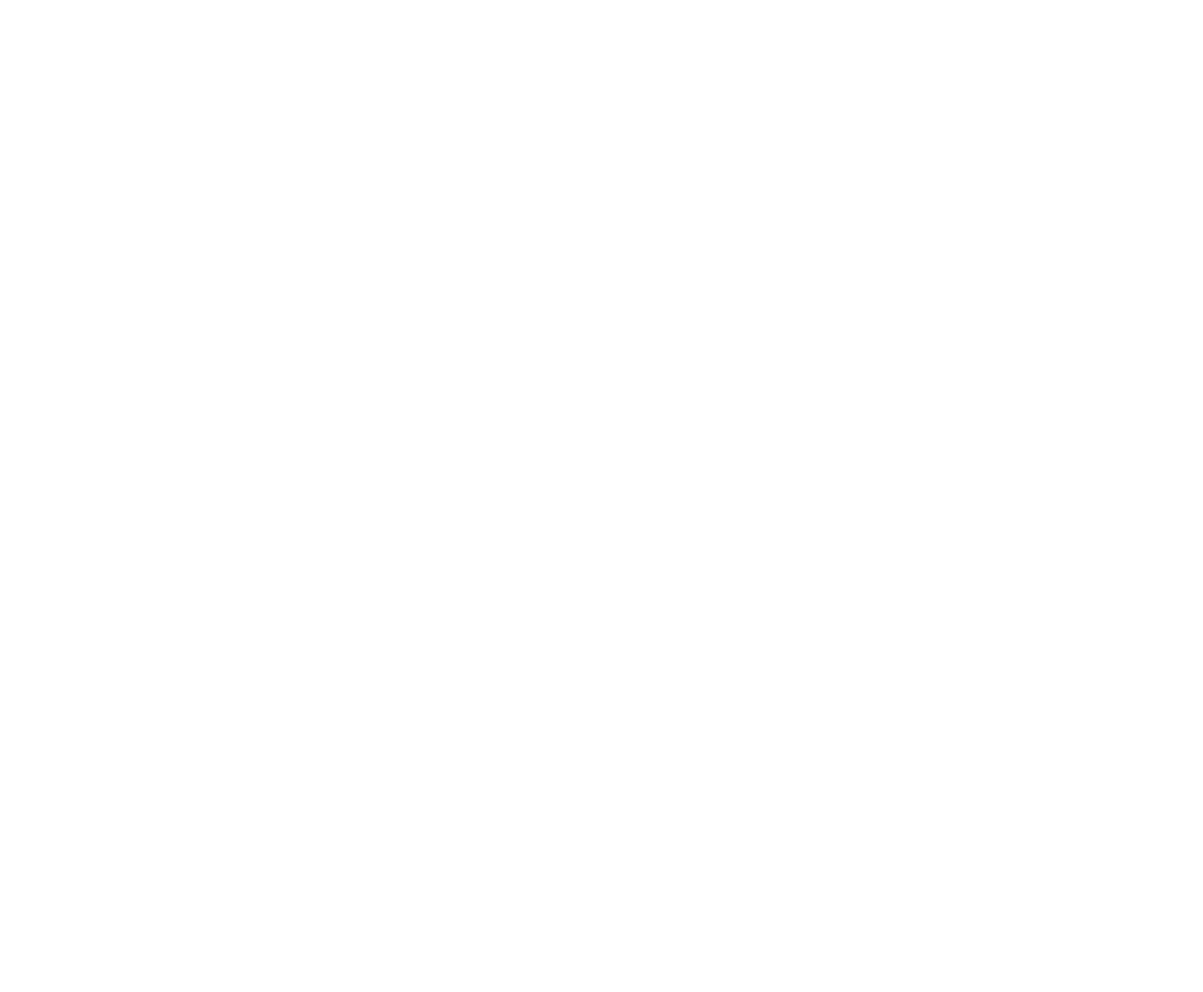
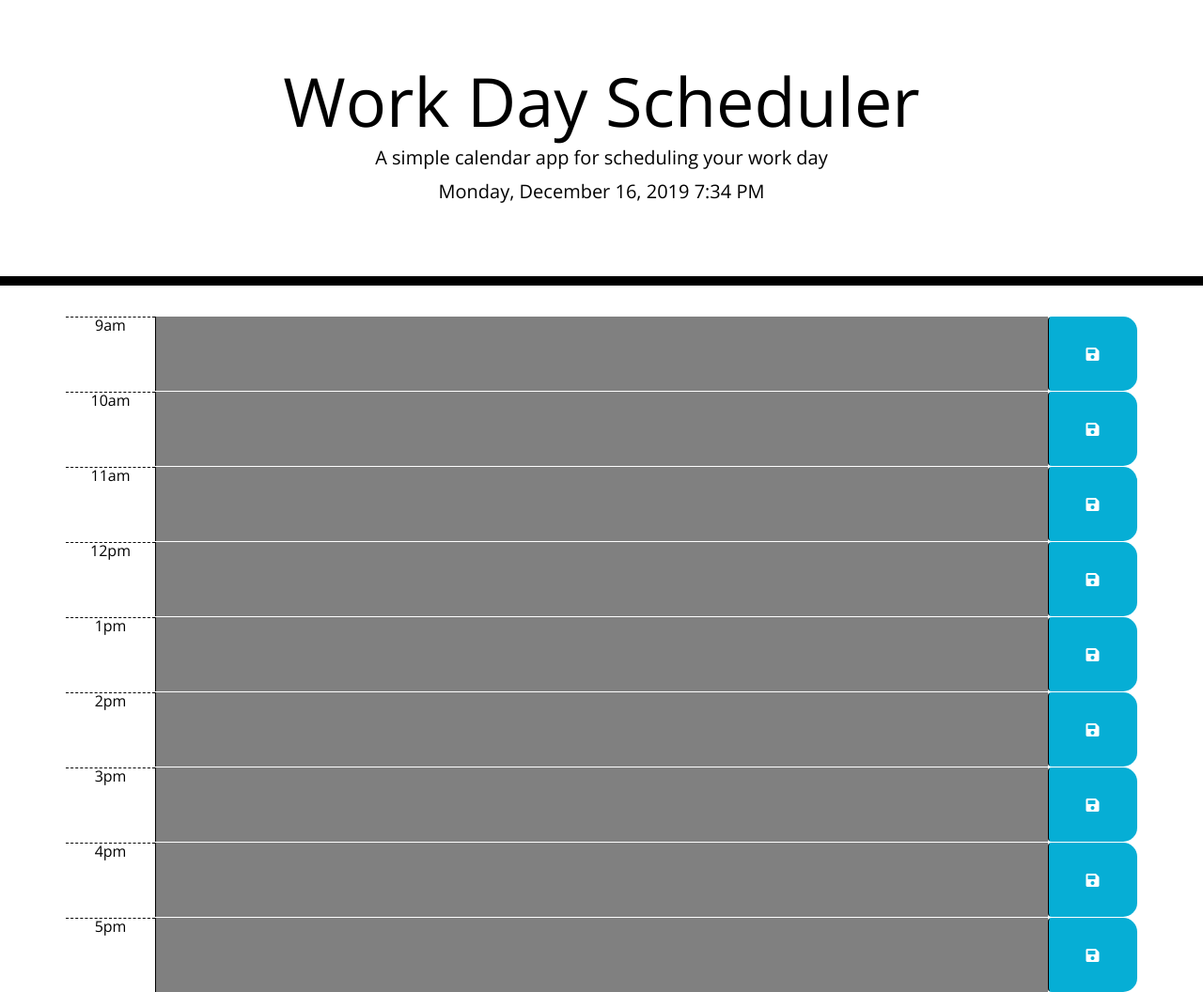
Before and after one commit to jsmithxyz/day-planner, a plain HTML site: page index.html in a window 1280 px wide. Shown: the whole page at 94% size. Before the commit the page ends 800 px from the top, so only its background shows below. Drawn offline with nearby package versions, Linux system fonts and the light colour scheme.

Commit message:
added current time,save button functionality, and storage functionality

```diff
--- a/index.html
+++ b/index.html
@@ -1,12 +1,97 @@
 <!DOCTYPE html>
 <html lang="en">
-<head>
-    <meta charset="UTF-8">
-    <meta name="viewport" content="width=device-width, initial-scale=1.0">
-    <meta http-equiv="X-UA-Compatible" content="ie=edge">
-    <title>Day Planner</title>
-</head>
-<body>
+  <head>
+    <meta charset="UTF-8" />
+    <meta name="viewport" content="width=device-width, initial-scale=1.0" />
+    <meta http-equiv="X-UA-Compatible" content="ie=edge" />
+    <link
+      rel="stylesheet"
+      href="https://stackpath.bootstrapcdn.com/bootstrap/4.3.1/css/bootstrap.min.css"
+    />
+    <link
+      rel="stylesheet"
+      href="https://use.fontawesome.com/releases/v5.8.1/css/all.css"
+      integrity="sha384-50oBUHEmvpQ+1lW4y57PTFmhCaXp0ML5d60M1M7uH2+nqUivzIebhndOJK28anvf"
+      crossorigin="anonymous"
+    />
+    <link
+      href="https://fonts.googleapis.com/css?family=Open+Sans&display=swap"
+      rel="stylesheet"
+    />
+    <link rel="stylesheet" href="style.css" />
 
-</body>
+    <script src="https://code.jquery.com/jquery-3.4.1.min.js"></script>
+    <script src="https://cdnjs.cloudflare.com/ajax/libs/moment.js/2.24.0/moment.min.js"></script>
+    <script src="script.js"></script>
+
+    <title>Work Day Scheduler</title>
+  </head>
+
+  <body>
+    <header class="jumbotron">
+      <h1 class="display-3">Work Day Scheduler</h1>
+      <p class="lead">A simple calendar app for scheduling your work day</p>
+      <p id="currentDay" class="lead"></p>
+    </header>
+
+    <div class="container">
+      <div class="row time-block" id="hour-9">
+      <div class="col-md-1 hour">9am</div>
+      <textarea class="col-md-10 description"></textarea>
+      <button class="btn saveBtn col-md-1"><i class="fas fa-save"></i></button>
+    </div>
+
+    <div class="row time-block" id="hour-10">
+      <div class="col-md-1 hour">10am</div>
+      <textarea class="col-md-10 description"></textarea>
+      <button class="btn saveBtn col-md-1"><i class="fas fa-save"></i></button>
+    </div>
+
+    <div class="row time-block" id="hour-11">
+      <div class="col-md-1 hour">11am</div>
+      <textarea class="col-md-10 description"></textarea>
+      <button class="btn saveBtn col-md-1"><i class="fas fa-save"></i></button>
+     </div>
+
+    <div class="row time-block" id="hour-12">
+      <div class="col-md-1 hour">12pm</div>
+      <textarea class="col-md-10 description"></textarea>
+      <button class="btn saveBtn col-md-1"><i class="fas fa-save"></i></button>
+    </div>
+
+    <div class="row time-block" id="hour-1">
+      <div class="col-md-1 hour">1pm</div>
+      <textarea class="col-md-10 description"></textarea>
+      <button class="btn saveBtn col-md-1"><i class="fas fa-save"></i></button>
+    </div>
+
+    <div class="row time-block" id="hour-2">
+      <div class="col-md-1 hour">2pm</div>
+      <textarea class="col-md-10 description"></textarea>
+      <button class="btn saveBtn col-md-1"><i class="fas fa-save"></i></button>
+    </div>
+
+    <div class="row time-block" id="hour-3">
+      <div class="col-md-1 hour">3pm</div>
+      <textarea class="col-md-10 description"></textarea>
+      <button class="btn saveBtn col-md-1"><i class="fas fa-save"></i></button>
+    </div>
+
+    <div class="row time-block" id="hour-4">
+      <div class="col-md-1 hour">4pm</div>
+      <textarea class="col-md-10 description"></textarea>
+      <button class="btn saveBtn col-md-1"><i class="fas fa-save"></i></button>
+    </div>
+
+    <div class="row time-block" id="hour-5">
+      <div class="col-md-1 hour">5pm</div>
+      <textarea class="col-md-10 description"></textarea>
+      <button class="btn saveBtn col-md-1"><i class="fas fa-save"></i></button>
+    </div>
+
+    </div>
+
+
+
+  </body>
 </html>
--- a/script.js
+++ b/script.js
@@ -0,0 +1,49 @@
+//make sure the document loads first before applying jquery
+$(document).ready(function() {
+retrieveInput();
+// Displays current date in jumbotron
+var currentDay = $("#currentDay");
+currentDay.text(moment().format('LLLL'));
+
+// Save Button functionality
+var saveBtn = $(".saveBtn");
+saveBtn.on("click", function() {
+    var value = $(this).siblings(".description").val();
+    var time = $(this).siblings(".hour").text();
+        localStorage.setItem(time,value);
+});
+
+var now = new Date($.now());
+console.log(now);
+var currentHour = now.getHours();
+console.log(currentHour);
+
+function retrieveInput() {
+    var input9 = localStorage.getItem('9am');
+    $("#hour-9 .description").text(input9);
+
+    var input10= localStorage.getItem('10am');
+    $("#hour-10 .description").text(input10);
+
+    var input11 = localStorage.getItem('11am');
+    $("#hour-11 .description").text(input11);
+
+    var input12 = localStorage.getItem('12pm');
+    $("#hour-12 .description").text(input12);
+
+    var input1 = localStorage.getItem('1pm');
+    $("#hour-1 .description").text(input1);
+
+    var input2 = localStorage.getItem('2pm');
+    $("#hour-2 .description").text(input2);
+
+    var input3 = localStorage.getItem('3pm');
+    $("#hour-3 .description").text(input3);
+
+    var input4 = localStorage.getItem('4pm');
+    $("#hour-4 .description").text(input4);
+
+    var input5 = localStorage.getItem('5pm');
+    $("#hour-5 .description").text(input5);
+}
+});
--- a/style.css
+++ b/style.css
@@ -0,0 +1,72 @@
+body {
+    font-family: 'Open Sans', sans-serif;
+    font-size: 16px;
+    line-height: 1;
+  }
+
+  textarea{
+    background: transparent;
+    background-color: grey;
+    border: none;
+    resize: none;
+    color: white;
+    border-left: 1px solid black;
+    padding: 10px;
+  }
+
+  .jumbotron {
+    text-align: center;
+    background-color: transparent;
+    color: black;
+    border-radius: 0;
+    border-bottom: 10px solid black;
+  }
+
+  .description{
+    white-space: pre-wrap;
+  }
+
+  .time-block{
+    text-align: center;
+    border-radius: 15px;
+  }
+
+  .row {
+    white-space: pre-wrap;
+    height: 80px;
+    border-top: 1px solid white;;
+  }
+
+  .hour {
+    background-color: #ffffff;
+    color: #000000;
+    border-top: 1px dashed #000000;
+  }
+
+  .past {
+    background-color: #d3d3d3;
+    color: white;
+  }
+
+  .present {
+    background-color: #ff6961;
+    color: white;
+  }
+
+  .future {
+    background-color: #77dd77;
+    color: white;
+  }
+
+  .saveBtn {
+    border-left: 1px solid black;
+    border-top-right-radius: 15px;
+    border-bottom-right-radius: 15px;
+    background-color: #06AED5;
+    color: white;
+  }
+
+  .saveBtn i:hover {
+    font-size: 20px;
+    transition: all .3s ease-in-out;
+  }
```
